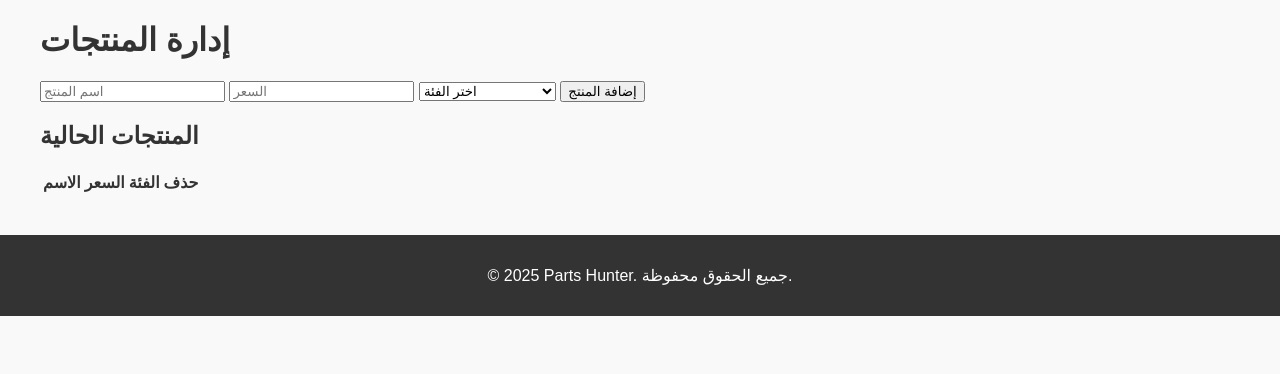
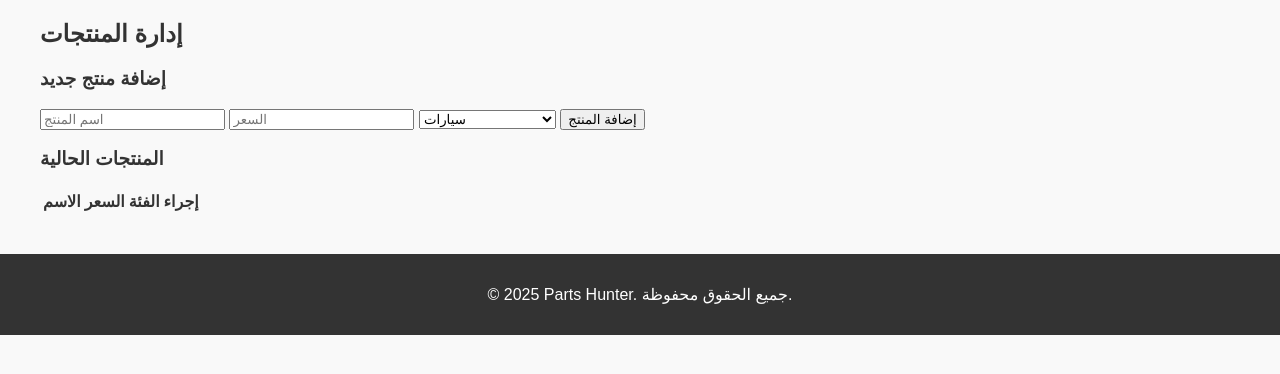
Before and after one commit to Aljaili-Elsmani/Parts-hunter, a Flask app: page /admin in a window 1280 px wide. Shown: the part 39-413 px from the top of the page. Run offline with Flask 3, Linux system fonts and the light colour scheme; data that the repository does not hold is empty; parts of the project's set-up code (start-up, migrations or seed data) failed here and were passed over.

Commit message:
Update admin.html

```diff
--- a/app/templates/admin.html
+++ b/app/templates/admin.html
@@ -1,22 +1,15 @@
 {% extends "base.html" %}
+
 {% block title %}إدارة المنتجات - Parts Hunter{% endblock %}
 
 {% block content %}
-<h1>إدارة المنتجات</h1>
+<h2>إدارة المنتجات</h2>
 
-{% with messages = get_flashed_messages(with_categories=true) %}
-  {% if messages %}
-    {% for category, msg in messages %}
-      <div class="flash {{ category }}">{{ msg }}</div>
-    {% endfor %}
-  {% endif %}
-{% endwith %}
-
+<h3>إضافة منتج جديد</h3>
 <form method="POST">
     <input type="text" name="name" placeholder="اسم المنتج" required>
     <input type="text" name="price" placeholder="السعر" required>
     <select name="category" required>
-        <option value="">اختر الفئة</option>
         <option value="سيارات">سيارات</option>
         <option value="أدوات كهربائية">أدوات كهربائية</option>
         <option value="معدات تعدين">معدات تعدين</option>
@@ -25,20 +18,20 @@
     <button type="submit">إضافة المنتج</button>
 </form>
 
-<h2>المنتجات الحالية</h2>
+<h3>المنتجات الحالية</h3>
 <table>
     <tr>
         <th>الاسم</th>
         <th>السعر</th>
         <th>الفئة</th>
-        <th>حذف</th>
+        <th>إجراء</th>
     </tr>
     {% for product in products %}
     <tr>
         <td>{{ product[1] }}</td>
         <td>{{ product[2] }}</td>
         <td>{{ product[3] }}</td>
-        <td><a href="{{ url_for('delete_product', product_id=product[0]) }}">حذف</a></td>
+        <td><a href="{{ url_for('delete', product_id=product[0]) }}" class="delete-btn">حذف</a></td>
     </tr>
     {% endfor %}
 </table>
```
